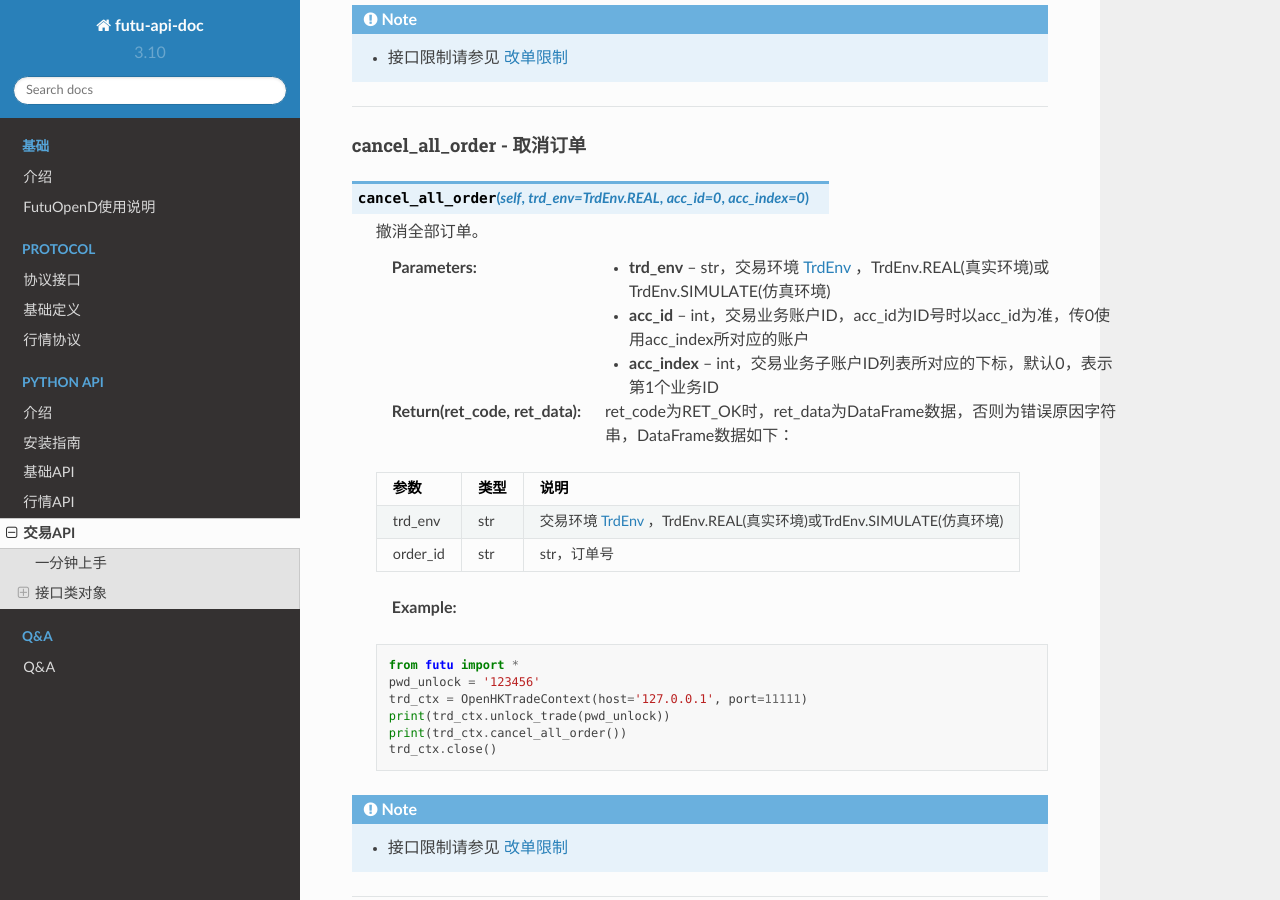
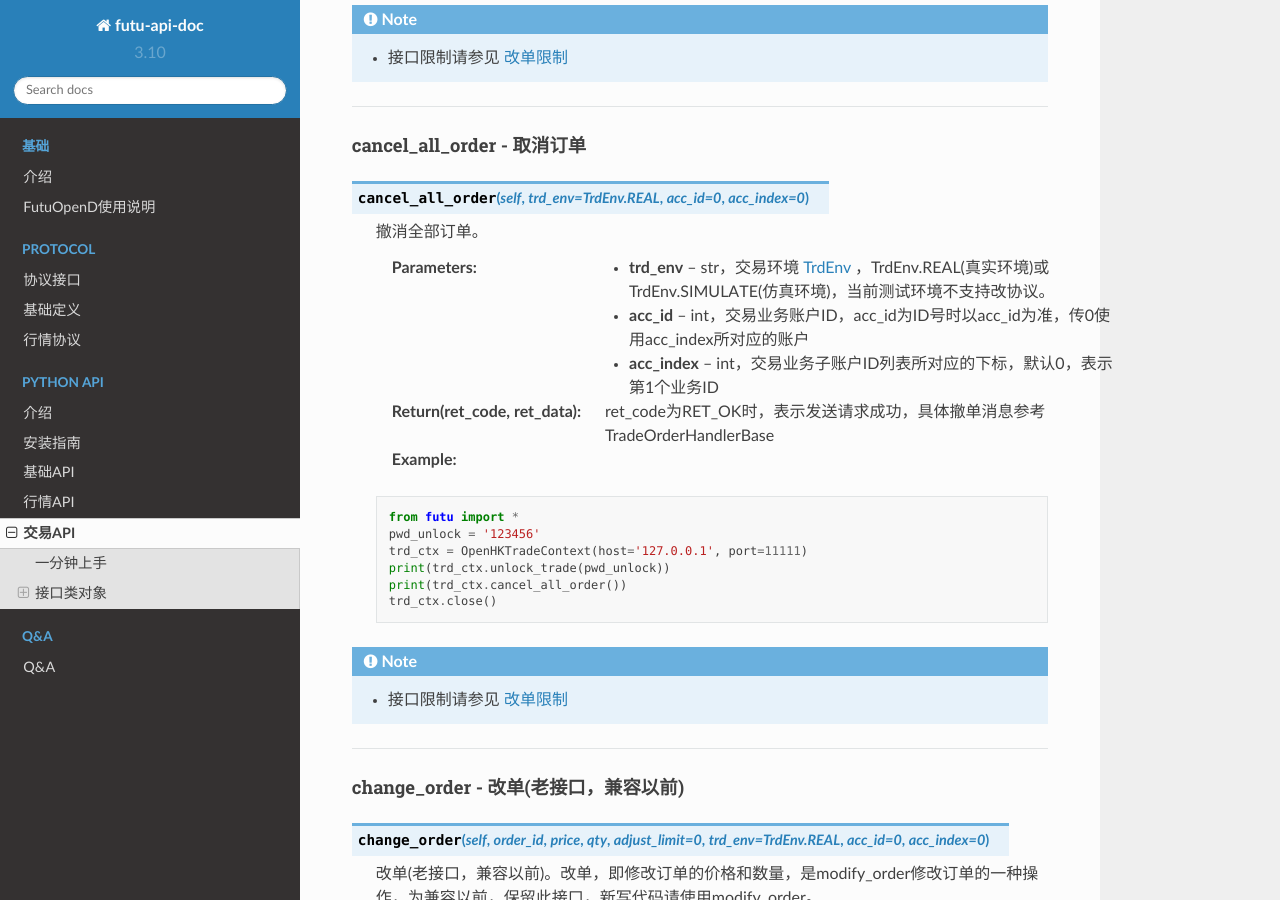
Before and after one commit to FutunnOpen/futu-api-doc, a Sphinx documentation site: the page built from doc_maker/source/api/Trade_API.rst, in a window 1280 px wide and 900 px high, scrolled down 7973 px. Built offline with Sphinx 7.4.7 and the Read the Docs theme 2.0.0, drawn with Linux system fonts in a browser that asks for light colours; pages that are not in the unit, such as notebooks, are missing from menus.

Commit message:
cancel_all_order修正

```diff
--- a/doc_maker/source/api/Trade_API.rst
+++ b/doc_maker/source/api/Trade_API.rst
@@ -357,17 +357,11 @@ cancel_all_order - 取消订单
 
  撤消全部订单。
 
- :param trd_env: str，交易环境 TrdEnv_ ，TrdEnv.REAL(真实环境)或TrdEnv.SIMULATE(仿真环境)
+ :param trd_env: str，交易环境 TrdEnv_ ，TrdEnv.REAL(真实环境)或TrdEnv.SIMULATE(仿真环境)，当前测试环境不支持改协议。
  :param acc_id: int，交易业务账户ID，acc_id为ID号时以acc_id为准，传0使用acc_index所对应的账户
  :param acc_index: int，交易业务子账户ID列表所对应的下标，默认0，表示第1个业务ID
- :return(ret_code, ret_data): ret_code为RET_OK时，ret_data为DataFrame数据，否则为错误原因字符串，DataFrame数据如下：
+ :return(ret_code, ret_data): ret_code为RET_OK时，表示发送请求成功，具体撤单消息参考TradeOrderHandlerBase
 
- =====================        ===========   ===================================================================
- 参数                         类型          说明
- =====================        ===========   ===================================================================
- trd_env                      str           交易环境 TrdEnv_ ，TrdEnv.REAL(真实环境)或TrdEnv.SIMULATE(仿真环境)
- order_id                     str           str，订单号
- =====================        ===========   ===================================================================
 
  :example:
 
```
